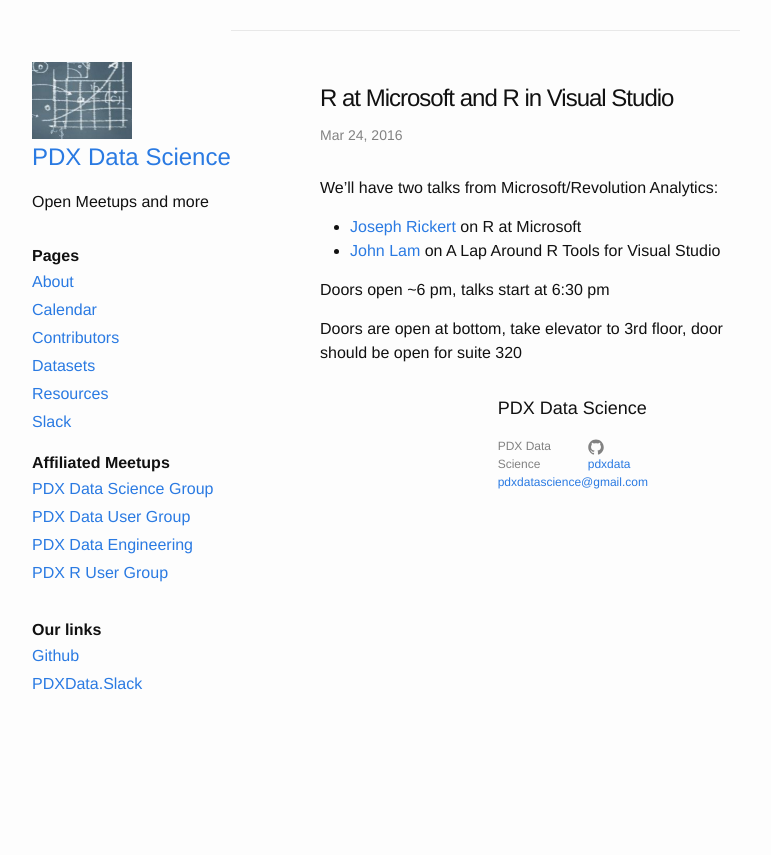
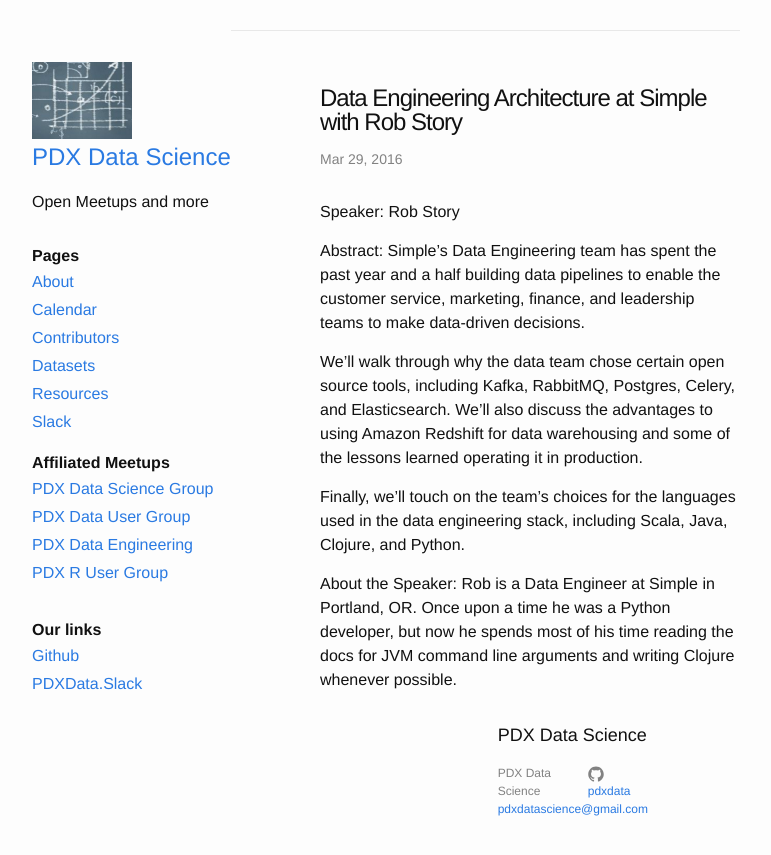
Before and after one commit to PdxData/pdxdata.github.io, a Jekyll site: the page built from _posts/2016-03-29-meetup.markdown, in a window 1280 px wide. Shown: the top 855 px of the page, without its empty margins (270-1041 px from the left). Built offline with Jekyll 4.4.1, drawn with Linux system fonts in a browser that asks for light colours.

Commit message:
Update posts

```diff
--- a/_posts/2016-03-29-meetup.markdown
+++ b/_posts/2016-03-29-meetup.markdown
@@ -1,16 +1,17 @@
 ---
 layout: meetup
-title:  "R at Microsoft and R in Visual Studio"
-date:   2016-03-24
+title:  "Data Engineering Architecture at Simple with Rob Story"
+date:   2016-03-29
 type: meetup
-meetup: http://www.meetup.com/Portland-Data-User-Group/events/228419323/
+meetup: http://www.meetup.com/Portland-Data-User-Group/events/229249381/
 ---
 
-We'll have two talks from Microsoft/Revolution Analytics:
+Speaker: Rob Story
 
-- [Joseph Rickert](https://twitter.com/RevoJoe) on R at Microsoft
-- [John Lam](https://twitter.com/john_lam) on A Lap Around R Tools for Visual Studio
+Abstract: Simple's Data Engineering team has spent the past year and a half building data pipelines to enable the customer service, marketing, finance, and leadership teams to make data-driven decisions.
 
-Doors open ~6 pm, talks start at 6:30 pm
+We'll walk through why the data team chose certain open source tools, including Kafka, RabbitMQ, Postgres, Celery, and Elasticsearch. We'll also discuss the advantages to using Amazon Redshift for data warehousing and some of the lessons learned operating it in production.
 
-Doors are open at bottom, take elevator to 3rd floor, door should be open for suite 320
+Finally, we'll touch on the team's choices for the languages used in the data engineering stack, including Scala, Java, Clojure, and Python.
+
+About the Speaker: Rob is a Data Engineer at Simple in Portland, OR. Once upon a time he was a Python developer, but now he spends most of his time reading the docs for JVM command line arguments and writing Clojure whenever possible.
```
Also changed, not shown: _posts/2016-03-24-meetup.markdown (deleted, +0 -16 lines), _posts/2016-04-26-meetup.markdown (+4 -10 lines).
